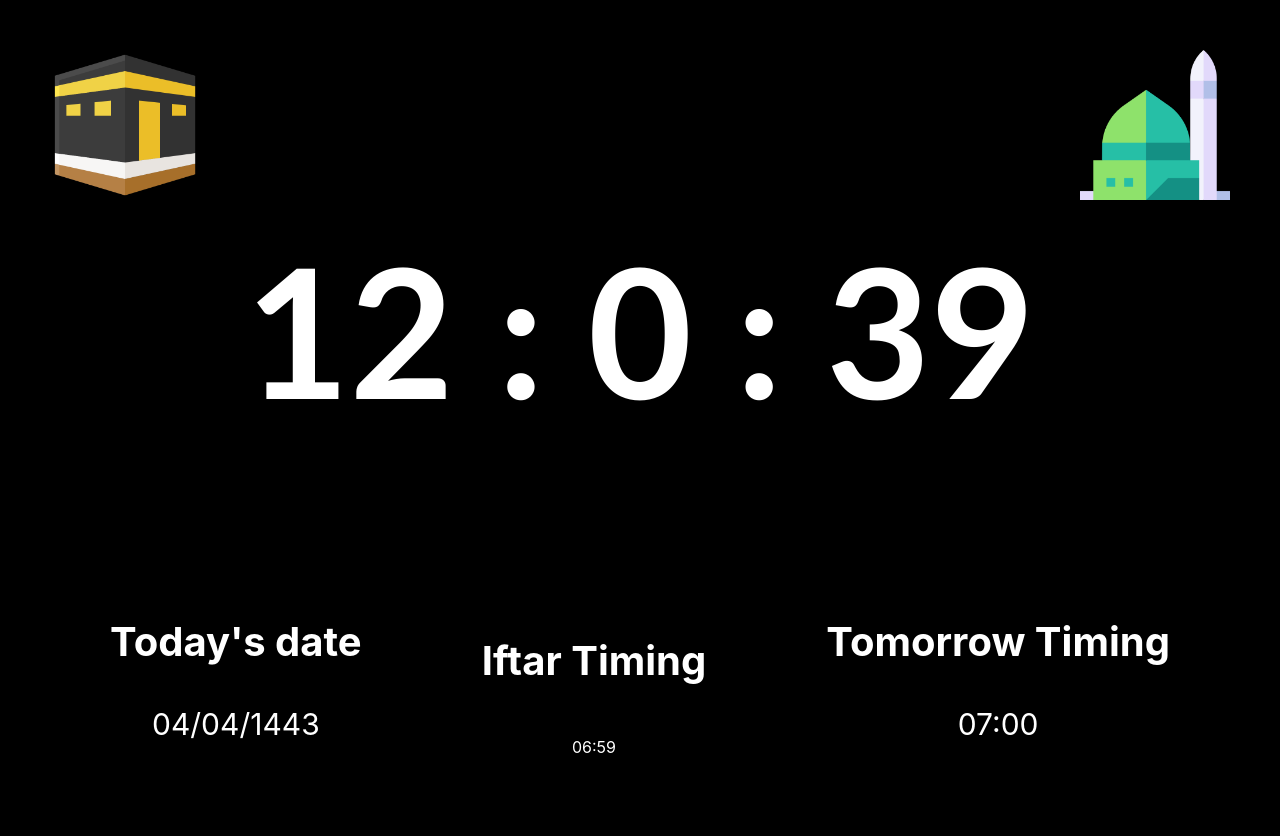
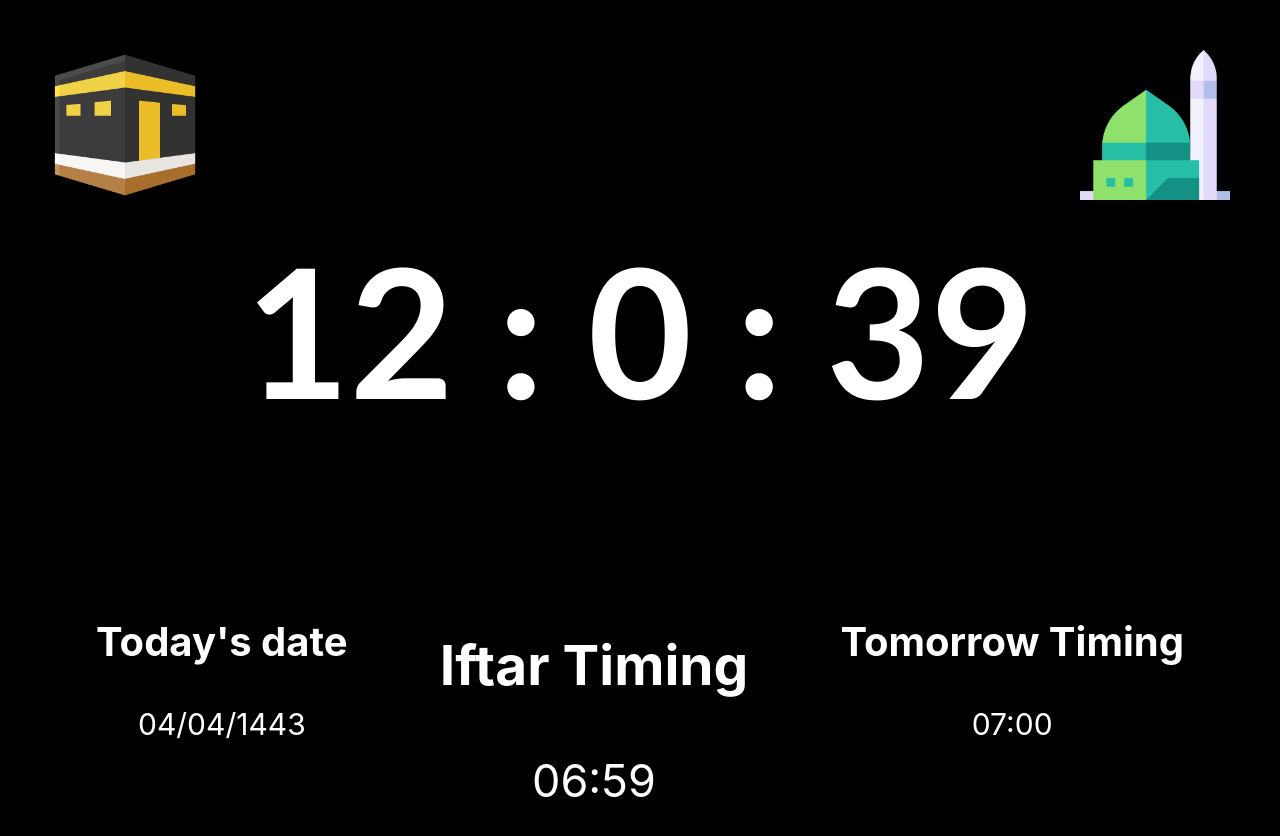
Before and after one commit to asif-sidd9768/iftarclock, a React (Create React App) app: page / in a window 1280 px wide. Shown: the top 836 px of the page. Before the commit the page ends 807 px from the top, so only its background shows below. Built offline with nearby package versions, Linux system fonts and the light colour scheme.

Commit message:
again arrange fonts

```diff
--- a/src/components/details-part-bottom/details-part-bottom.components.jsx
+++ b/src/components/details-part-bottom/details-part-bottom.components.jsx
@@ -11,9 +11,9 @@ const DetailsPartBottom = () => {
             </div>
             <div>
                 <h3 className="header-today">
-                    <span className="header-content-today">Iftar Timing</span>
+                    <span >Iftar Timing</span>
                 </h3>
-                <span>06:59</span>
+                <span className="header-content-today">06:59</span>
             </div>
             <div>
                 <h3 className="header">
--- a/src/components/details-part-bottom/details-part-bottom.styles.scss
+++ b/src/components/details-part-bottom/details-part-bottom.styles.scss
@@ -14,10 +14,10 @@
     }
 
     .header-today {
-        font-size: 50px;
+        font-size: 55px;
     }
 
     .header-content-today {
-        font-size: 40px;
+        font-size: 45px;
     }
 }
```
